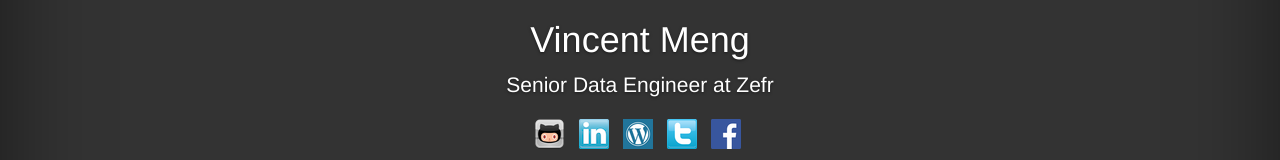
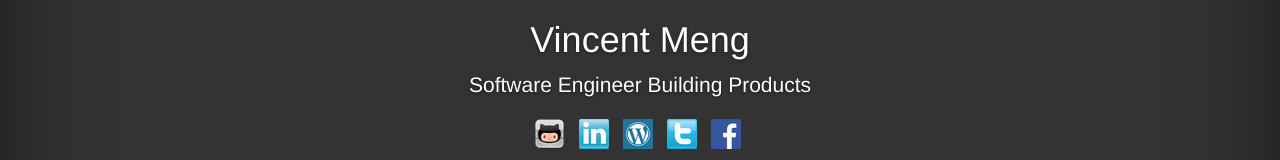
Before and after one commit to suanmeiguo/suanmeiguo.github.io, a plain HTML site: page index.html in a window 1280 px wide. Shown: the part 320-480 px from the top of the page. Drawn offline with nearby package versions, Linux system fonts and the light colour scheme.

Commit message:
Update index.html

```diff
--- a/index.html
+++ b/index.html
@@ -41,7 +41,7 @@
           <div class="inner">
 
             <h1 class="cover-heading">Vincent Meng</h1>
-            <p class="lead">Senior Data Engineer at Zefr</p>
+            <p class="lead">Software Engineer Building Products</p>
             <ul class="list-inline">
               <li><a href="https://github.com/suanmeiguo/"><img src="images/github.png" alt="github" /></a></li>
               <li><a href="https://www.linkedin.com/in/qiaomeng"><img src="images/linkedin.png" alt="linkedin" /></a></li>
```
